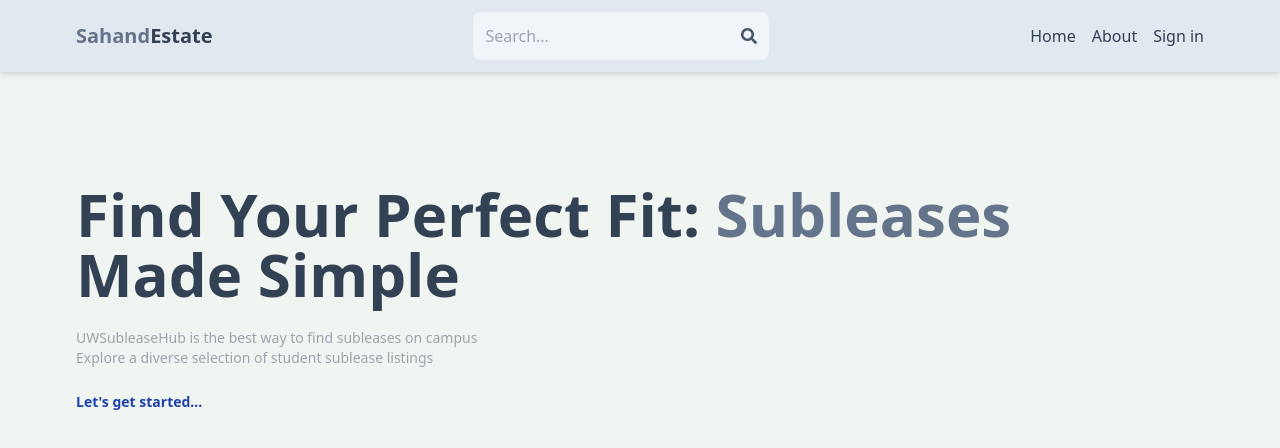
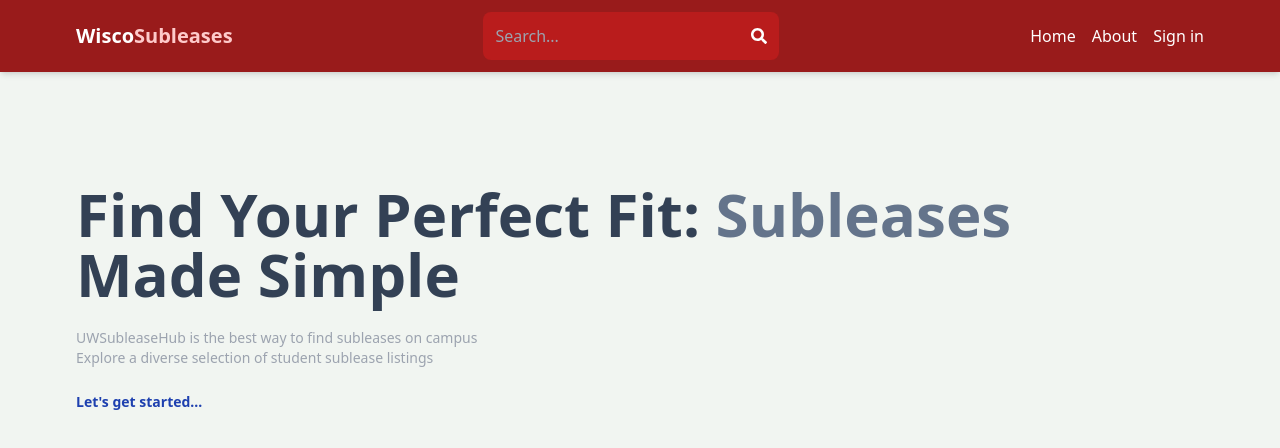
Before and after one commit to justin-huang04/mern-Wiscosubleases, a React (Vite) app in the folder client/: page / in a window 1280 px wide. Shown: the top 448 px of the page. Built offline with nearby package versions, Linux system fonts and the light colour scheme; no server answers.

Commit message:
Updated Header, will add logo later

```diff
--- a/client/src/components/Header.jsx
+++ b/client/src/components/Header.jsx
@@ -1,7 +1,8 @@
+import { useEffect, useState } from "react";
+import { useNavigate } from "react-router-dom";
+import { useSelector } from "react-redux";
 import { FaSearch } from "react-icons/fa";
-import { Link, useNavigate } from "react-router-dom";
-import { useSelector } from "react-redux";
-import { useEffect, useState } from "react";
+import { Link } from "react-router-dom";
 
 export default function Header() {
   const { currentUser } = useSelector((state) => state.user);
@@ -22,38 +23,39 @@ export default function Header() {
       setSearchTerm(searchTermFromUrl);
     }
   }, [location.search]);
+
   return (
-    <header className="bg-slate-200 shadow-md">
+    <header className="bg-red-800 shadow-md">
       <div className="flex justify-between items-center max-w-6xl mx-auto p-3">
         <Link to="/">
-          <h1 className="font-bold text-sm sm:text-xl flex flex-wrap">
-            <span className="text-slate-500">Sahand</span>
-            <span className="text-slate-700">Estate</span>
+          <h1 className="font-bold text-lg sm:text-xl flex flex-wrap">
+            <span className="text-white">Wisco</span>
+            <span className="text-red-200">Subleases</span>
           </h1>
         </Link>
         <form
           onSubmit={handleSubmit}
-          className="bg-slate-100 p-3 rounded-lg flex items-center"
+          className="bg-red-700 p-3 rounded-lg flex items-center"
         >
           <input
             type="text"
             placeholder="Search..."
-            className="bg-transparent focus:outline-none w-24 sm:w-64"
+            className="bg-red-700 focus:outline-none w-24 sm:w-64 text-white"
             value={searchTerm}
             onChange={(e) => setSearchTerm(e.target.value)}
           />
           <button>
-            <FaSearch className="text-slate-600" />
+            <FaSearch className="text-white" />
           </button>
         </form>
         <ul className="flex gap-4">
           <Link to="/">
-            <li className="hidden sm:inline text-slate-700 hover:underline">
+            <li className="hidden sm:inline text-white hover:underline">
               Home
             </li>
           </Link>
           <Link to="/about">
-            <li className="hidden sm:inline text-slate-700 hover:underline">
+            <li className="hidden sm:inline text-white hover:underline">
               About
             </li>
           </Link>
@@ -65,7 +67,7 @@ export default function Header() {
                 alt="profile"
               />
             ) : (
-              <li className=" text-slate-700 hover:underline"> Sign in</li>
+              <li className="text-white hover:underline">Sign in</li>
             )}
           </Link>
         </ul>
```
